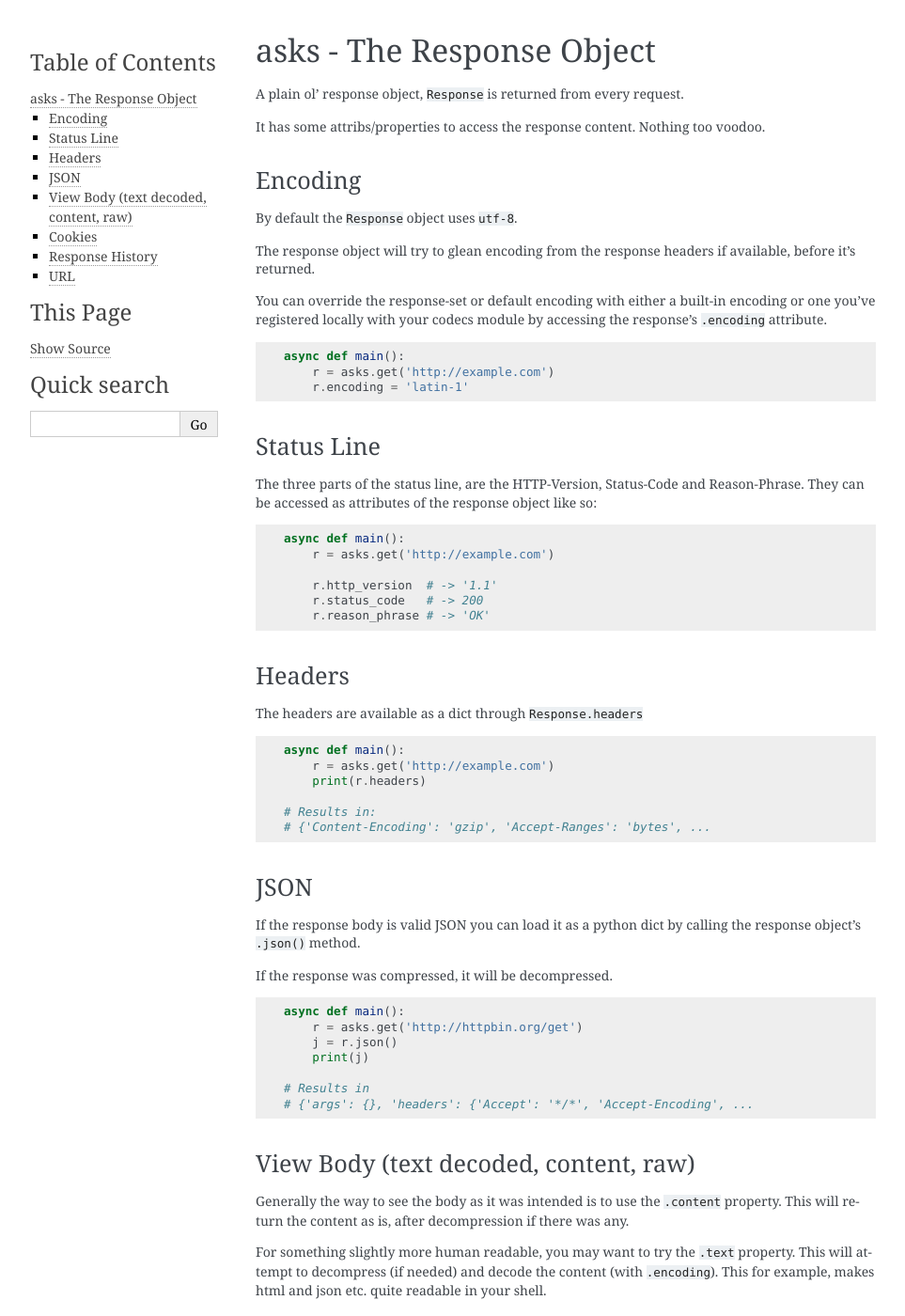
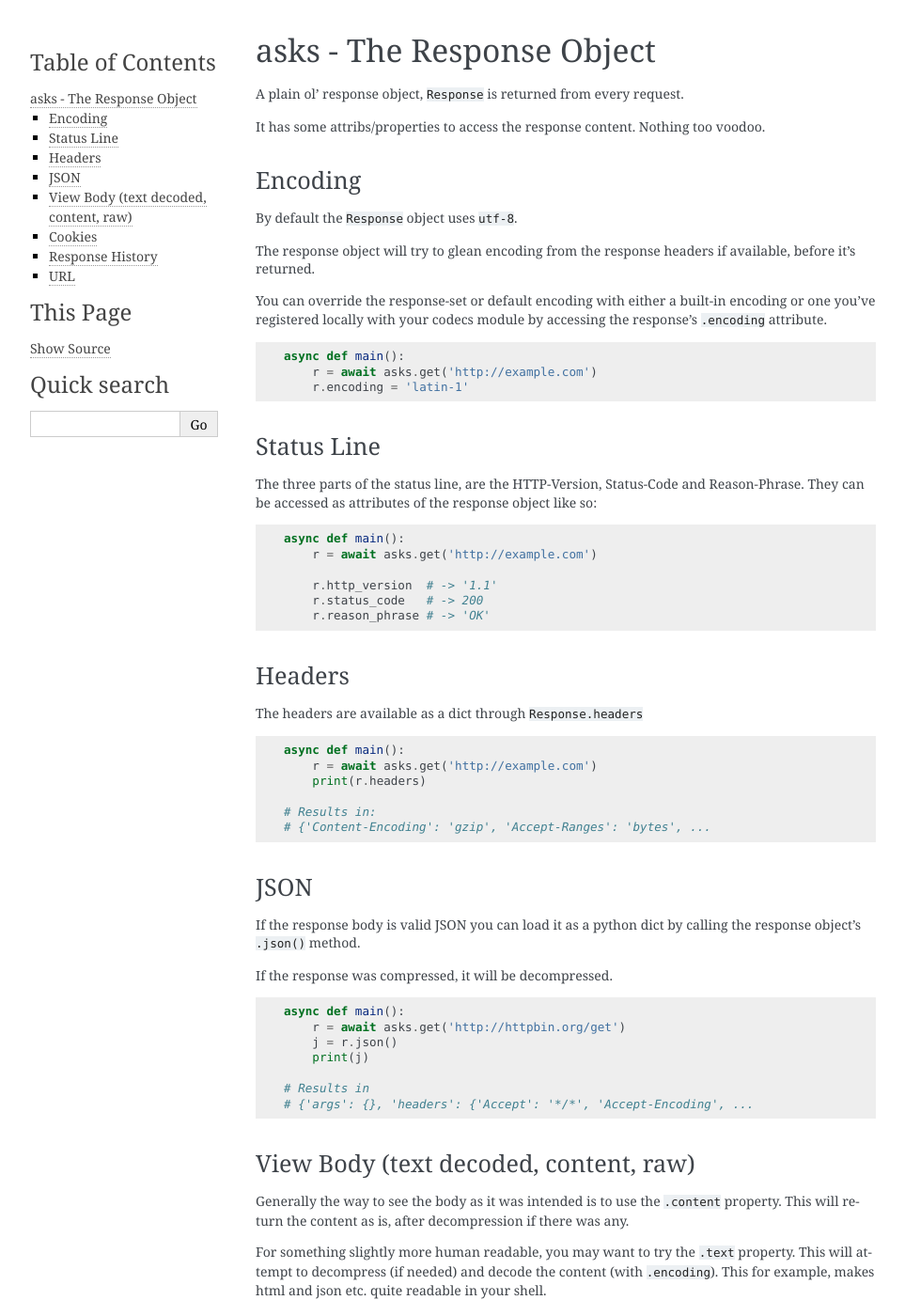
Before and after one commit to theelous3/asks, a Sphinx documentation site: the page built from docs/source/the-response-object.rst, in a window 1280 px wide and 1400 px high. Shown: the whole window at 94% size, without its empty margins (148-1111 px from the left). Built offline with Sphinx 7.4.7, drawn with Linux system fonts in a browser that asks for light colours.

Commit message:
add await statement

```diff
--- a/docs/source/the-response-object.rst
+++ b/docs/source/the-response-object.rst
@@ -15,7 +15,7 @@ The response object will try to glean encoding from the response headers if avai
 You can override the response-set or default encoding with either a built-in encoding or one you've registered locally with your codecs module by accessing the response's ``.encoding`` attribute. ::
 
     async def main():
-        r = asks.get('http://example.com')
+        r = await asks.get('http://example.com')
         r.encoding = 'latin-1'
 
 Status Line
@@ -24,7 +24,7 @@ ___________
 The three parts of the status line, are the HTTP-Version, Status-Code and Reason-Phrase. They can be accessed as attributes of the response object like so::
 
     async def main():
-        r = asks.get('http://example.com')
+        r = await asks.get('http://example.com')
 
         r.http_version  # -> '1.1'
         r.status_code   # -> 200
@@ -36,7 +36,7 @@ _______
 The headers are available as a dict through ``Response.headers`` ::
 
     async def main():
-        r = asks.get('http://example.com')
+        r = await asks.get('http://example.com')
         print(r.headers)
 
     # Results in:
@@ -51,7 +51,7 @@ If the response body is valid JSON you can load it as a python dict by calling t
 If the response was compressed, it will be decompressed. ::
 
     async def main():
-        r = asks.get('http://httpbin.org/get')
+        r = await asks.get('http://httpbin.org/get')
         j = r.json()
         print(j)
 
@@ -69,7 +69,7 @@ For something slightly more human readable, you may want to try the ``.text`` pr
 To view the body exactly as it was sent, just use the ``.body`` attribute. Note that this may be compressed madness, so don't worry if you can't read it with your poor wee eyes. ::
 
     async def main():
-        r = asks.get('http://example.com')
+        r = await asks.get('http://example.com')
 
         r.content
         r.text
@@ -99,7 +99,7 @@ ________________
 If any redirects or 401-requiring auth attempts were handled during the request, the response objects for those requests will be stored in the final response object's ``.history`` attribute in a list. Any response objects found in there are exactly like your main response object, and have all of the above methods, properties, and attributes. ::
 
     async def main():
-        r = asks.get('http://httpbin.org/redirect/3')
+        r = await asks.get('http://httpbin.org/redirect/3')
         print(r.history)
         print(r.history[1].status_code)
 
@@ -114,7 +114,7 @@ ___
 Find the url that the request was made to.::
 
     async def main():
-        r = asks.get('http://example.com')
+        r = await asks.get('http://example.com')
         print(r.url)
 
     # Results in:
```
